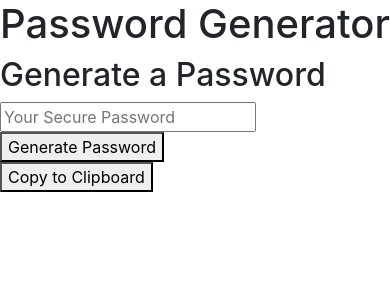
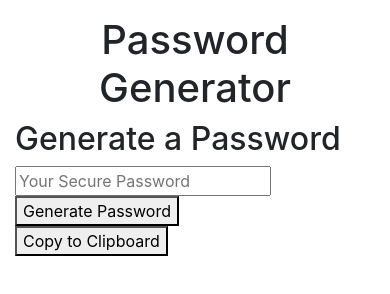
Before and after one commit to Carolenesw/Password_Generator-, a plain HTML site: page password.html in a window 390 px wide. Drawn offline with nearby package versions, Linux system fonts and the light colour scheme.

Commit message:
add responsive container to html page

```diff
--- a/password.html
+++ b/password.html
@@ -10,6 +10,7 @@
   <link rel="stylesheet" href="https://maxcdn.bootstrapcdn.com/bootstrap/4.4.1/css/bootstrap.min.css">
 </head>
 <body>
+    <div class="container pt-3">
 <h1>Password Generator</h1>
 <h2>Generate a Password</h2>
 
@@ -24,5 +25,6 @@
   <button id="Copy">Copy to Clipboard</button>
 </div>
   <script src="password.js"></script>
+</div>
 </body>
 </html>
```
